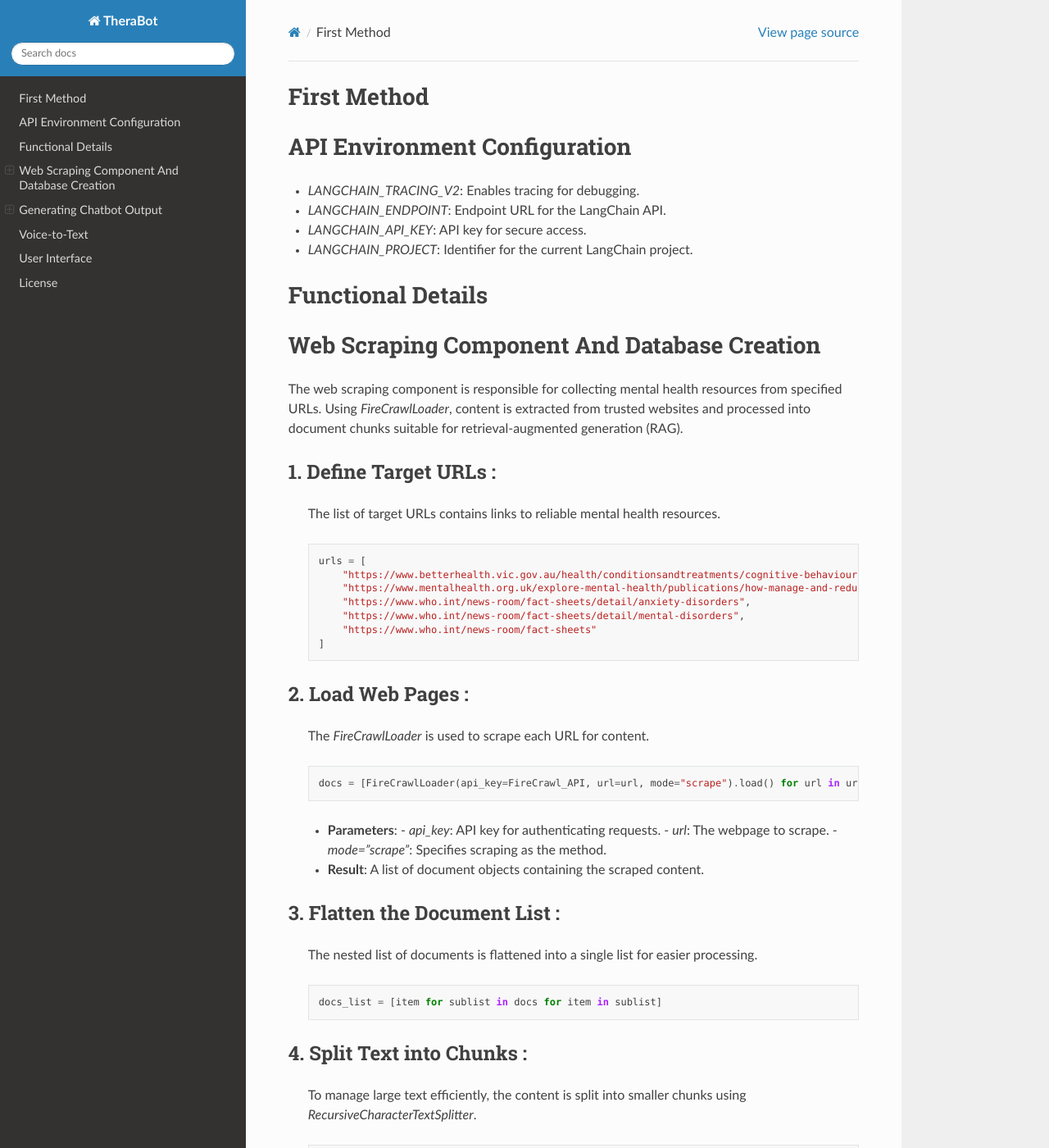
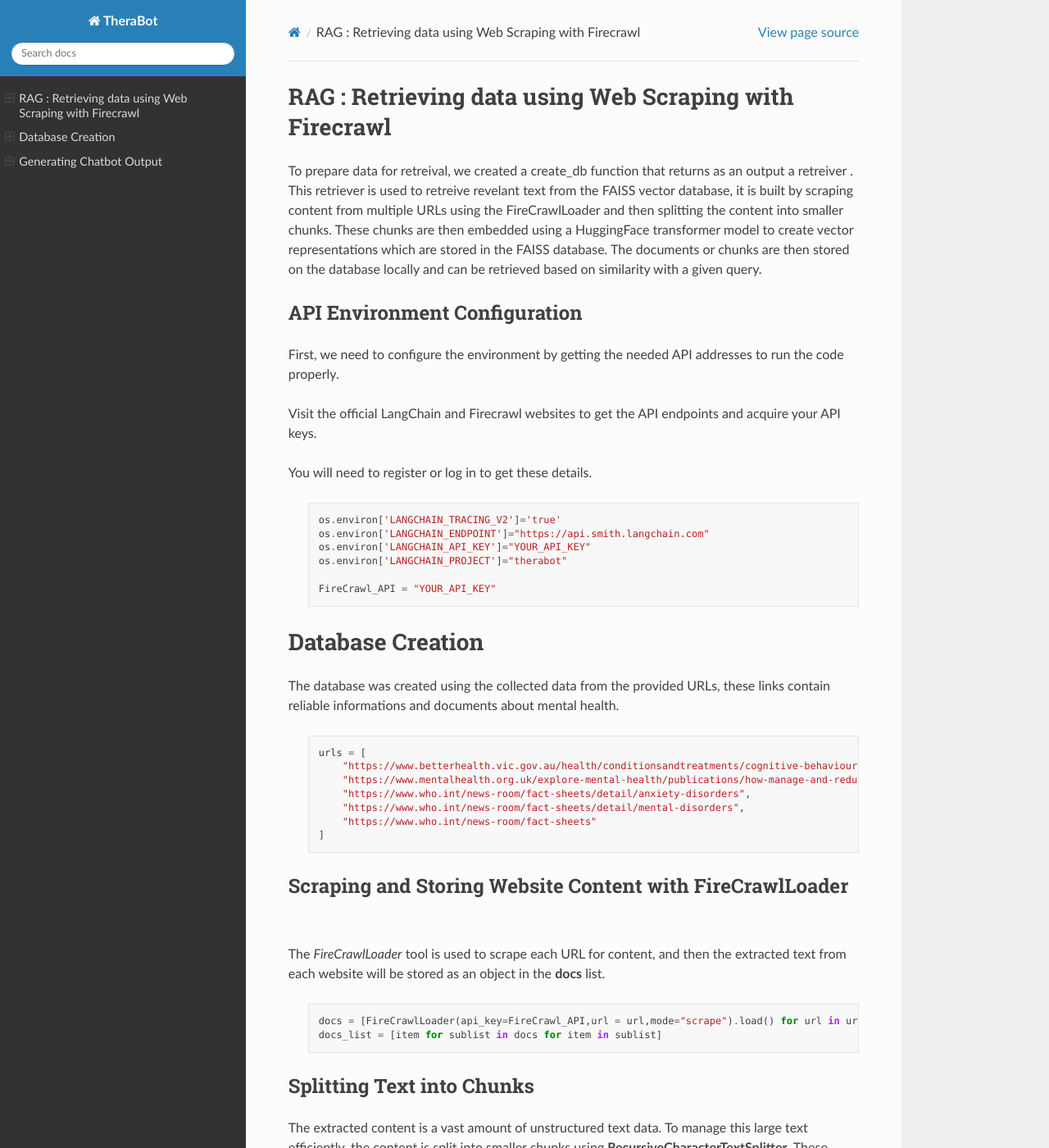
Before and after one commit to HyperMXD/TheraBot, a Sphinx documentation site: the page built from source/method_1.rst, in a window 1280 px wide and 1400 px high. Shown: the whole window at 82% size. Built offline with Sphinx 7.4.7 and the Read the Docs theme 3.1.0, drawn with Linux system fonts in a browser that asks for light colours; some of the changed text lies outside the part shown.

Commit message:
Update method_1.rst

```diff
--- a/source/method_1.rst
+++ b/source/method_1.rst
@@ -1,26 +1,34 @@
-First Method
-============
+RAG : Retrieving data using Web Scraping with Firecrawl
+=======================================================
+
+To prepare data for retreival, we created a create_db function that returns as an output a retreiver .
+This retriever is used to retreive revelant text from the FAISS vector database, it is built by scraping content from multiple URLs using the FireCrawlLoader and then splitting the content into smaller chunks.
+These chunks are then embedded using a HuggingFace transformer model to create vector
+representations which are stored in the FAISS database. The documents or chunks are
+then stored on the database locally and can be retrieved based on similarity with a given
+query.
 
 API Environment Configuration
-=============================
-- `LANGCHAIN_TRACING_V2`: Enables tracing for debugging.
-- `LANGCHAIN_ENDPOINT`: Endpoint URL for the LangChain API.
-- `LANGCHAIN_API_KEY`: API key for secure access.
-- `LANGCHAIN_PROJECT`: Identifier for the current LangChain project.
+-----------------------------
+First, we need to configure the environment by getting the needed API addresses to run the code properly.
 
-Functional Details
-==================
+Visit the official LangChain  and Firecrawl websites to get the API endpoints and acquire your API keys.
 
-Web Scraping Component And Database Creation
-============================================
+You will need to register or log in to get these details.
 
-The web scraping component is responsible for collecting mental health resources from specified URLs. Using `FireCrawlLoader`, content is extracted from trusted websites and processed into document chunks suitable for retrieval-augmented generation (RAG).
+   .. code-block:: python
 
-^^^^^^^^^^^^^^^^^^^^^^^
-1. Define Target URLs :
-^^^^^^^^^^^^^^^^^^^^^^^
+      os.environ['LANGCHAIN_TRACING_V2']='true'
+      os.environ['LANGCHAIN_ENDPOINT']="https://api.smith.langchain.com"
+      os.environ['LANGCHAIN_API_KEY']="YOUR_API_KEY"
+      os.environ['LANGCHAIN_PROJECT']="therabot"
 
-   The list of target URLs contains links to reliable mental health resources.
+      FireCrawl_API = "YOUR_API_KEY"
+
+Database Creation
+=================
+
+The database was created using the collected data from the provided URLs, these links contain reliable informations and documents about mental health.
 
    .. code-block:: python
 
@@ -32,50 +40,33 @@ The web scraping component is responsible for collecting mental health resources
           "https://www.who.int/news-room/fact-sheets"
       ]
 
-^^^^^^^^^^^^^^^^^^^
-2. Load Web Pages :
-^^^^^^^^^^^^^^^^^^^
+Scraping and Storing Website Content with FireCrawlLoader
+---------------------------------------------------------
 
-   The `FireCrawlLoader` is used to scrape each URL for content.
+The `FireCrawlLoader` tool is used to scrape each URL for content, and then the extracted text from each website will be stored as an object in the **docs** list.
 
    .. code-block:: python
 
-      docs = [FireCrawlLoader(api_key=FireCrawl_API, url=url, mode="scrape").load() for url in urls]
+      docs = [FireCrawlLoader(api_key=FireCrawl_API,url = url,mode="scrape").load() for url in urls]
+      docs_list = [item for sublist in docs for item in sublist]
 
-   - **Parameters**:
-     - `api_key`: API key for authenticating requests.
-     - `url`: The webpage to scrape.
-     - `mode="scrape"`: Specifies scraping as the method.
+Splitting Text into Chunks
+--------------------------
 
-   - **Result**: A list of document objects containing the scraped content.
-
-^^^^^^^^^^^^^^^^^^^^^^^^^^^^^^
-3. Flatten the Document List :
-^^^^^^^^^^^^^^^^^^^^^^^^^^^^^^
-
-   The nested list of documents is flattened into a single list for easier processing.
-
-   .. code-block:: python
-
-      docs_list = [item for sublist in docs for item in sublist]
-^^^^^^^^^^^^^^^^^^^^^^^^^^^
-4. Split Text into Chunks :
-^^^^^^^^^^^^^^^^^^^^^^^^^^^
-
-   To manage large text efficiently, the content is split into smaller chunks using `RecursiveCharacterTextSplitter`.
+The extracted content is a vast amount of unstructured text data. To manage this large text efficiently, the content is split into smaller chunks using **RecursiveCharacterTextSplitter**. These chunks make it easier to search for and retrieve specific pieces of information, boosting the accuracy of information retrieval tasks.
 
    .. code-block:: python
 
       text_splitter = RecursiveCharacterTextSplitter.from_tiktoken_encoder(chunk_size=512, chunk_overlap=50)
       doc_splits = text_splitter.split_documents(docs_list)
 
-   - **Chunk Size**: 512 tokens.
-   - **Overlap**: 50 tokens to ensure continuity between chunks.
-^^^^^^^^^^^^^^^^^^^^
-5. Filter Metadata :
-^^^^^^^^^^^^^^^^^^^^
+The **overlap** argument is used to avoid the risk of losing context.
+If chunks are created without overlap, the model might lose key contextual informations between adjacent segments, reducing its ability to understand the complete context.
 
-   Metadata fields are cleaned to ensure compatibility with the vector store.
+Filtering Metadata
+------------------
+
+Metadata is cleaned by iterating through a list of documents, checking for valid **Document** objects, and then filtering the metadata to only include values of specific types (str, int, float, bool).
 
    .. code-block:: python
 
@@ -86,21 +77,21 @@ The web scraping component is responsible for collecting mental health resources
               clean_metadat = {k: v for k, v in doc.metadata.items() if isinstance(v, (str, int, float, bool))}
               cleaned_docs.append(Document(page_content=doc.page_content, metadata=clean_metadat))
 
-   - Retains metadata fields of types `str`, `int`, `float`, and `bool`.
-   - Creates a new list of cleaned documents.
-^^^^^^^^^^^^^^^^^^^^^^^^
-6. Generate Embeddings :
-^^^^^^^^^^^^^^^^^^^^^^^^
-   Embeddings are generated for the text chunks using the Hugging Face `sentence-transformers/all-MiniLM-L6-v2` model.
+
+Creating Embeddings
+-------------------
+
+Embeddings are created using the Hugging Face `sentence-transformers/all-MiniLM-L6-v2` model.
 
    .. code-block:: python
 
       embeddings = HuggingFaceEmbeddings(model_name='sentence-transformers/all-MiniLM-L6-v2')
 
-^^^^^^^^^^^^^^^^^^^^^^^^^^^^^^^^^^^
-7. Store in FAISS Vector Database :
-^^^^^^^^^^^^^^^^^^^^^^^^^^^^^^^^^^^
-   The cleaned documents and their embeddings are stored in a FAISS vector store.
+
+Creating the FAISS Vector Database
+----------------------------------
+
+The cleaned documents and their embeddings are then stored in a **FAISS vector store**.
 
    .. code-block:: python
 
@@ -108,37 +99,17 @@ The web scraping component is responsible for collecting mental health resources
       db.save_local(DB_FAISS_PATH)
       retriever = db.as_retriever()
 
-   - **FAISS**: Enables efficient similarity-based retrieval of relevant chunks during chatbot interactions.
-
-^^^^^^^^^^^^^^^
-Function Output
-^^^^^^^^^^^^^^^
-The `create_db()` function returns a retriever object:
-
-.. code-block:: python
-
-   return retriever
-
-This retriever is used during chatbot interactions to query the vector store for relevant content.
-
-^^^^^^^
-Purpose
-^^^^^^^
-This web scraping component forms the foundation for integrating external knowledge into the chatbot, allowing it to provide accurate and contextually relevant responses.
-
-
-
 
 Generating Chatbot Output
-============================================
+=========================
 
-The chatbot generates responses using a structured workflow that combines retrieval-augmented generation (RAG), user query processing, and natural language generation. The implementation is encapsulated within the `GenerateResponse` class.
+The chatbot generates responses using LLaMa3.1 model.
+The `GenerateResponse` class was implemented  to handle the response generation process.
 
-^^^^^^^^^^^^^^^^^^^^
-1. Prompt Template :
-^^^^^^^^^^^^^^^^^^^^
+Prompt Template
+---------------
 
-   The chatbot uses a predefined prompt template to guide its responses, ensuring empathy, professionalism, and relevance.
+A prompt template is created to shape the chatbot's responses, ensuring empathy and relevance, and to define the tone, the style and the constraints for generating responses.
 
    .. code-block:: python
 
@@ -149,23 +120,25 @@ The chatbot generates responses using a structured workflow that combines retrie
       Answer:
       """
 
-   - **Purpose**: Establishes the tone, style, and constraints for generating responses.
-   - **Variables**:
-     - `{document}`: Inserts retrieved external context.
-     - `{question}`: Inserts the user's query.
 
-^^^^^^^^^^^^^^^^^^^^^^^^^^^^^^
-2. Check for RAG Requirement :
-^^^^^^^^^^^^^^^^^^^^^^^^^^^^^^
-   Before generating a response, the chatbot evaluates whether the query requires external information.
+Check if RAG is necessary to generate an accurate response
+----------------------------------------------------------
+
+Before generating a response, the chatbot evaluates the user query to decide if external documents are necessary to answer properly, using the check_need_for_rag function.
+
+This function uses the predefined logic in the **rag_check_prompt** , this prompt will be combined with the user query and passed to the model.
 
    .. code-block:: python
 
       self.rag_check_prompt = """
-      You are a highly intelligent assistant...
+      You are a highly intelligent assistant designed to decide whether a query requires additional information from external sources...
       Query: "{query}"
       Needs External Information (True/False):
       """
+
+The model evaluates the query to determine if RAG is necessary, based on whether the query requires additional context, such as scientific information or other detailed data.
+If additional information is needed, the model responds with "true", and the function returns True, and False otherwise.
+However, if there are issues during this process, the function returns False by default.
 
    .. code-block:: python
 
@@ -178,15 +151,12 @@ The chatbot generates responses using a structured workflow that combines retrie
               print(f"Error checking for RAG need: {str(e)}")
               return False
       """
-   - **RAG Decision**:
-     - Uses a secondary model prompt to decide if external documents are necessary.
-   - **Result**: Returns `True` if RAG is needed, `False` otherwise.
 
-^^^^^^^^^^^^^^^^^^^^^^^
-3. Retrieve Documents :
-^^^^^^^^^^^^^^^^^^^^^^^
+Retrieve Documents
+------------------
 
-   If RAG is required, the `retreive()` method fetches relevant content from the FAISS vector store.
+After checking if RAG is necessary . If it is required , the **retreive()** method returns the retreived document's text from the FAISS vector store.
+The FAISS vector store compares the query embedding with the stored document embeddings using a similarity search, and returns the documents with the highest similarity scores.
 
    .. code-block:: python
 
@@ -196,16 +166,10 @@ The chatbot generates responses using a structured workflow that combines retrie
           retreived_docs_txt = retreived_docs[1].page_content
           return retreived_docs_txt
 
-   - **Steps**:
-     - Calls the `create_db()` function to initialize the FAISS retriever.
-     - Queries the retriever with the user's input.
-     - Extracts and returns the retrieved document's text.
+Generate Response
+-----------------
 
-^^^^^^^^^^^^^^^^^^^^^^
-4. Generate Response :
-^^^^^^^^^^^^^^^^^^^^^^
-
-   The main logic for response generation is implemented in the `generate_answer()` method.
+The **generate_answer()** method uses the predefined prompt template, the retrieved documents, and the chat history to generate a response using the **llama3.1** model via **ollama.chat**.
 
    .. code-block:: python
 
@@ -243,43 +207,15 @@ The chatbot generates responses using a structured workflow that combines retrie
               error_message = f"An error occurred: {str(e)}"
               return error_message
 
-   - **Key Features**:
-     - **Inputs**:
-       - System prompt (`self.prompt_template`) ensures responses adhere to predefined guidelines.
-       - Retrieved documents are included as context if needed.
-       - Chat history and the latest query are appended to maintain conversational continuity.
-     - **Response Generation**:
-       - Uses the `ollama.chat` function with the `llama3.1` model to generate the response.
-     - **Error Handling**:
-       - Returns an error message if issues arise during response generation.
 
-^^^^^^^^^^^^^^^^^^^^^
-5. Log Chat History :
-^^^^^^^^^^^^^^^^^^^^^
 
-   Each interaction is logged for continuity in the conversation.
+Chat History
+------------
+
+Finally, the conversation between the user and the model is logged to maintain a record of user queries and assistant responses, ensuring that the context is preserved.
 
    .. code-block:: python
 
       def log_chat(self, user_query, response):
           chat = {"user": user_query, "assistant": response}
           self.chat_history.append(chat)
-
-   - **Purpose**: Maintains a record of user queries and assistant responses.
-   - **Usage**: Ensures the chatbot builds context across multiple exchanges.
-
-Voice-to-Text
-=============
-- Uses `speech_recognition` for handling microphone input.
-- Converts audio into text and integrates seamlessly into the chat workflow.
-
-
-User Interface
-==============
-- Built with Streamlit:
-  - Chat-based interaction with support for floating UI elements.
-  - Voice input option for user convenience.
-
-License
-=======
-This project is for educational and non-commercial use only.
```
